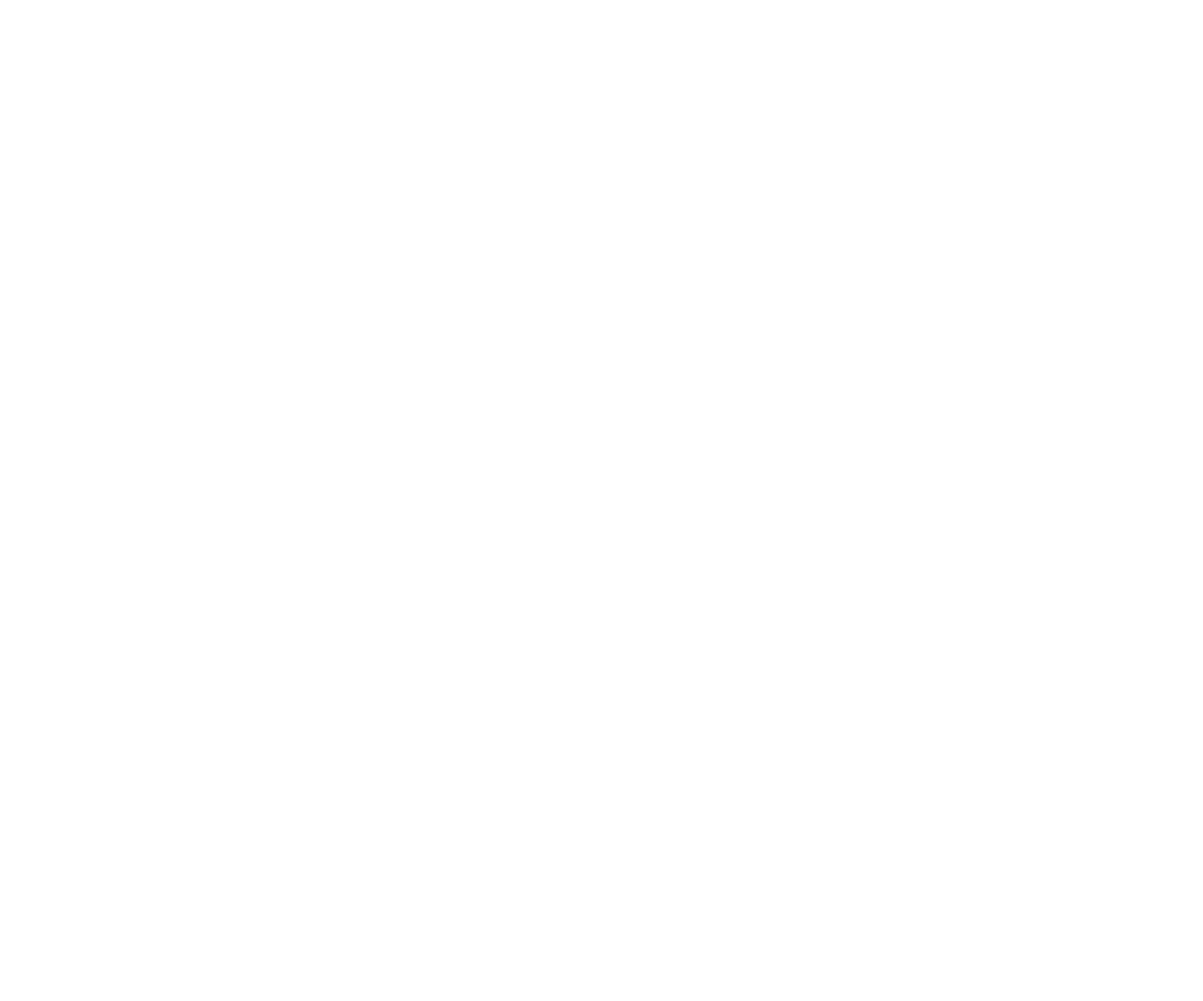
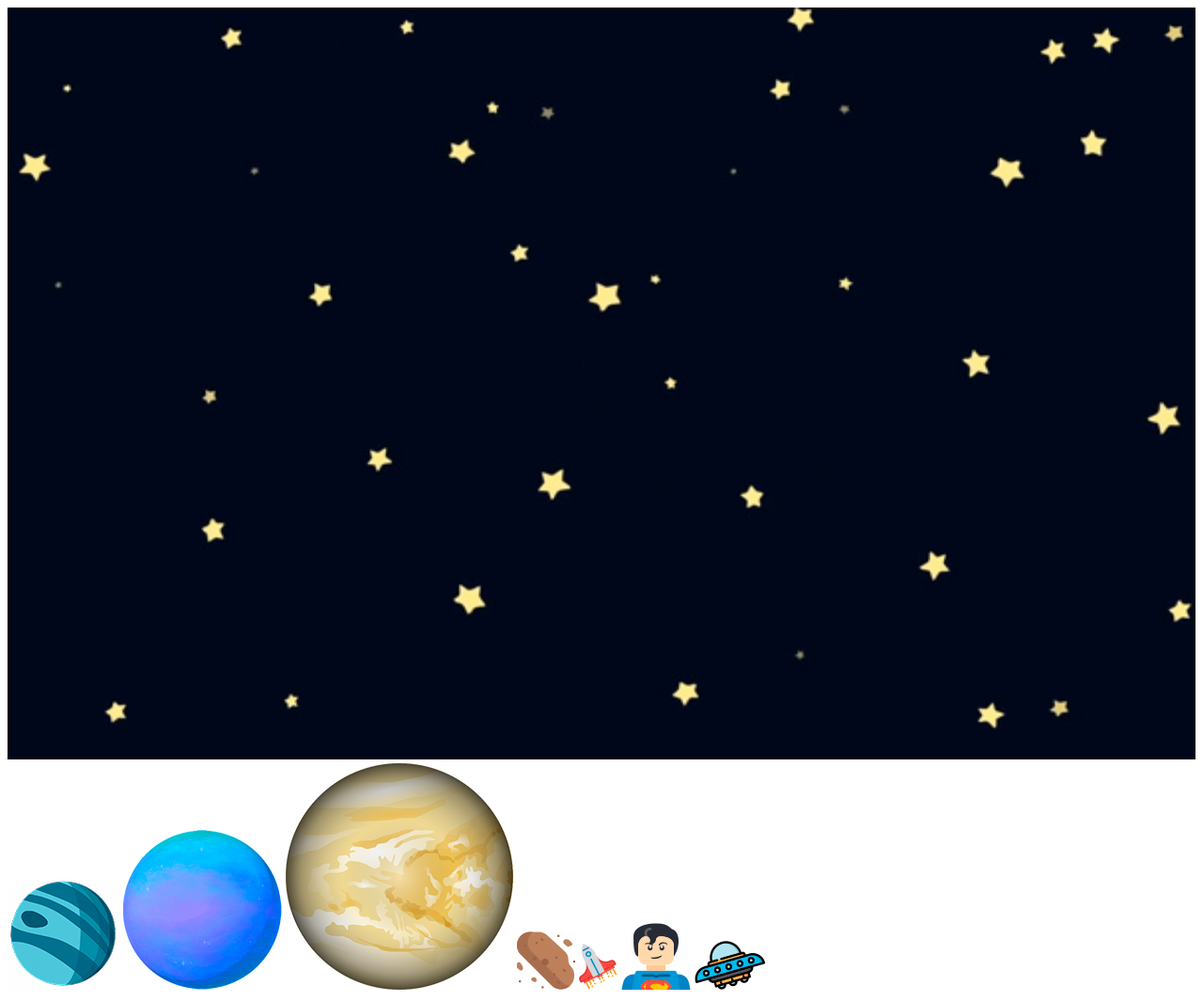
Before and after one commit to AlexKuper2002/Homework_4, a plain HTML site: page index.html in a window 1280 px wide. Shown: the whole page at 94% size. Before the commit the page ends 800 px from the top, so only its background shows below. Drawn offline with Linux system fonts and the light colour scheme.

Commit message:
background

```diff
--- a/index.html
+++ b/index.html
@@ -9,7 +9,14 @@
 
 
     <div class="composition">
-
+        <img src="/img/bg.jpg" alt="background" class="background">
+        <img src="/img/planet-1.png" alt="planet_1" class="planet_1">
+        <img src="/img/planet-2.png" alt="planet_2" class="planet_2">
+        <img src="/img/planet-3.png" alt="planet_3" class="planet_3">
+        <img src="/img/asteroid.png" alt="asteroid" class="asteroid">
+        <img src="/img/spaceship.png" alt="spaceship" class="spaceship">
+        <img src="/img/superman.png" alt="superman" class="superman">
+        <img src="/img/ufo.png" alt="ufo" class="ufo">
     </div>
 
 
--- a/style.css
+++ b/style.css
@@ -0,0 +1,16 @@
+*{
+    box-sizing: border-box;
+}
+.composition{
+    width: 100%;
+    max-width: 1920px;
+    margin: 0 auto;
+}
+.background{
+    width: 100%;
+    height: 100vh;
+
+    background: url(/img/bg.jpg) center no-repeat;
+    background-size: cover;
+
+}
```
